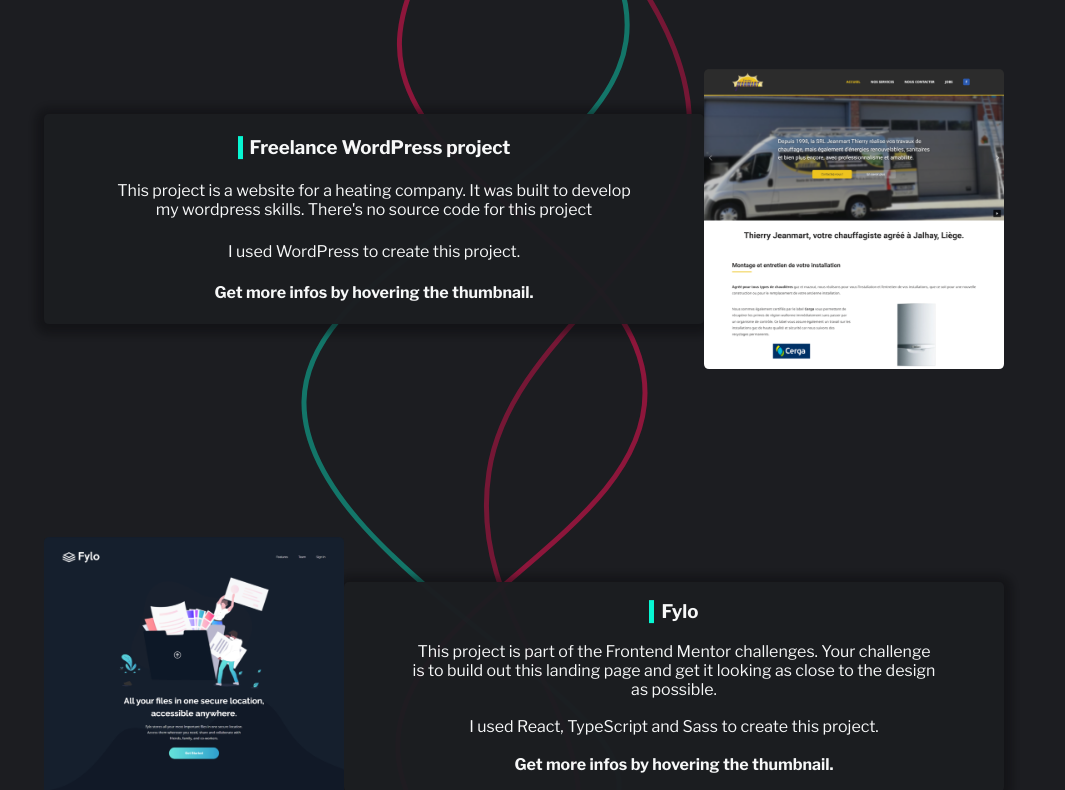
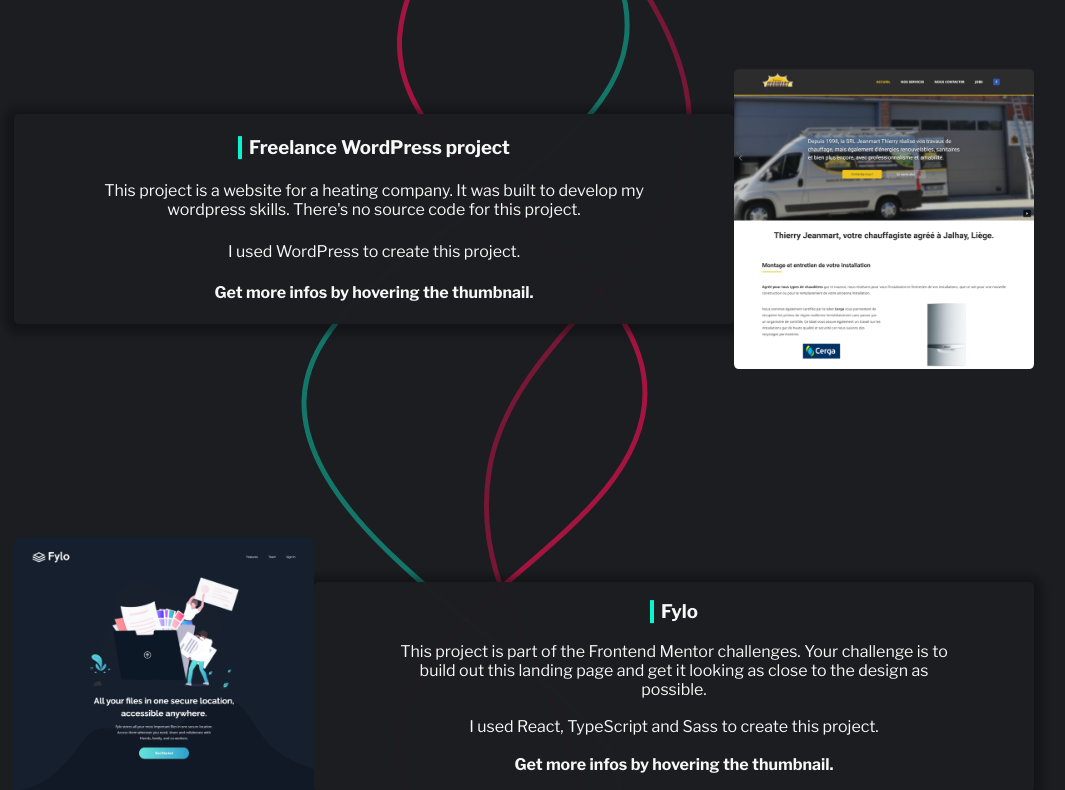
Before and after one commit to Tim-jn/Portfolio, a React (Create React App) app: page / in a window 1280 px wide. Shown: the part 2640-3430 px from the top of the page, without its empty margins (116-1181 px from the left). Built offline with nearby package versions, Linux system fonts and the light colour scheme.

Commit message:
updated + added footer

```diff
--- a/src/App.scss
+++ b/src/App.scss
@@ -205,6 +205,17 @@ body {
   margin: auto;
 }
 
+.footer {
+  background: $secondary-bg-color;
+  height: 50px;
+  width: 100%;
+  display: flex;
+  justify-content: center;
+  align-items: center;
+  color: grey;
+  font-size: 15px;
+}
+
 // small screen desktop
 
 @media screen and (max-width: 1200px) {
--- a/src/App.tsx
+++ b/src/App.tsx
@@ -37,6 +37,9 @@ function App() {
           <ContactContent />
         </div>
       </section>
+      <footer className="footer">
+        Copyright © 2022 - Designed and created by Tim Jeanmart.
+      </footer>
     </main>
   )
 }
--- a/src/Components/ContactContent/ContactContent.scss
+++ b/src/Components/ContactContent/ContactContent.scss
@@ -6,12 +6,11 @@
     flex-direction: column;
     justify-content: space-evenly;
     background: $primary-bg-color;
-    border-top-left-radius: 5px;
-    border-top-right-radius: 5px;
-    background-position-y: 0%;
+    border-radius: 5px;
     box-shadow: 0px -2px 9px 7px rgba(12, 12, 14, 0.48);
     position: relative;
     overflow: hidden;
+    margin-bottom: 200px;
 }
 
 .contact-content::before {
--- a/src/Components/WorkGallery/WorkGallery.scss
+++ b/src/Components/WorkGallery/WorkGallery.scss
@@ -31,7 +31,7 @@
     display: flex;
     flex-direction: row;
     align-items: center;
-    width: 80%;
+    width: 85%;
 }
 
 .work-item:nth-child(2), .work-item:nth-child(4) {
@@ -103,7 +103,7 @@
 
 .work-text-title {
     color: $primary-font-color;
-    border-left: 5px solid $third-font-color;
+    border-left:4px solid $third-font-color;
     padding-left: 7px;
 }
 
--- a/src/Components/WorkGallery/WorkGallery.tsx
+++ b/src/Components/WorkGallery/WorkGallery.tsx
@@ -13,7 +13,7 @@ export default function WorkGallery() {
       live: 'https://jeanmartth.be',
       source: 'https://jeanmartth.be',
       description:
-        "This project is a website for a heating company. It was built to develop my wordpress skills. There's no source code for this project",
+        "This project is a website for a heating company. It was built to develop my wordpress skills. There's no source code for this project.",
       languages: 'WordPress',
     },
     {
```
